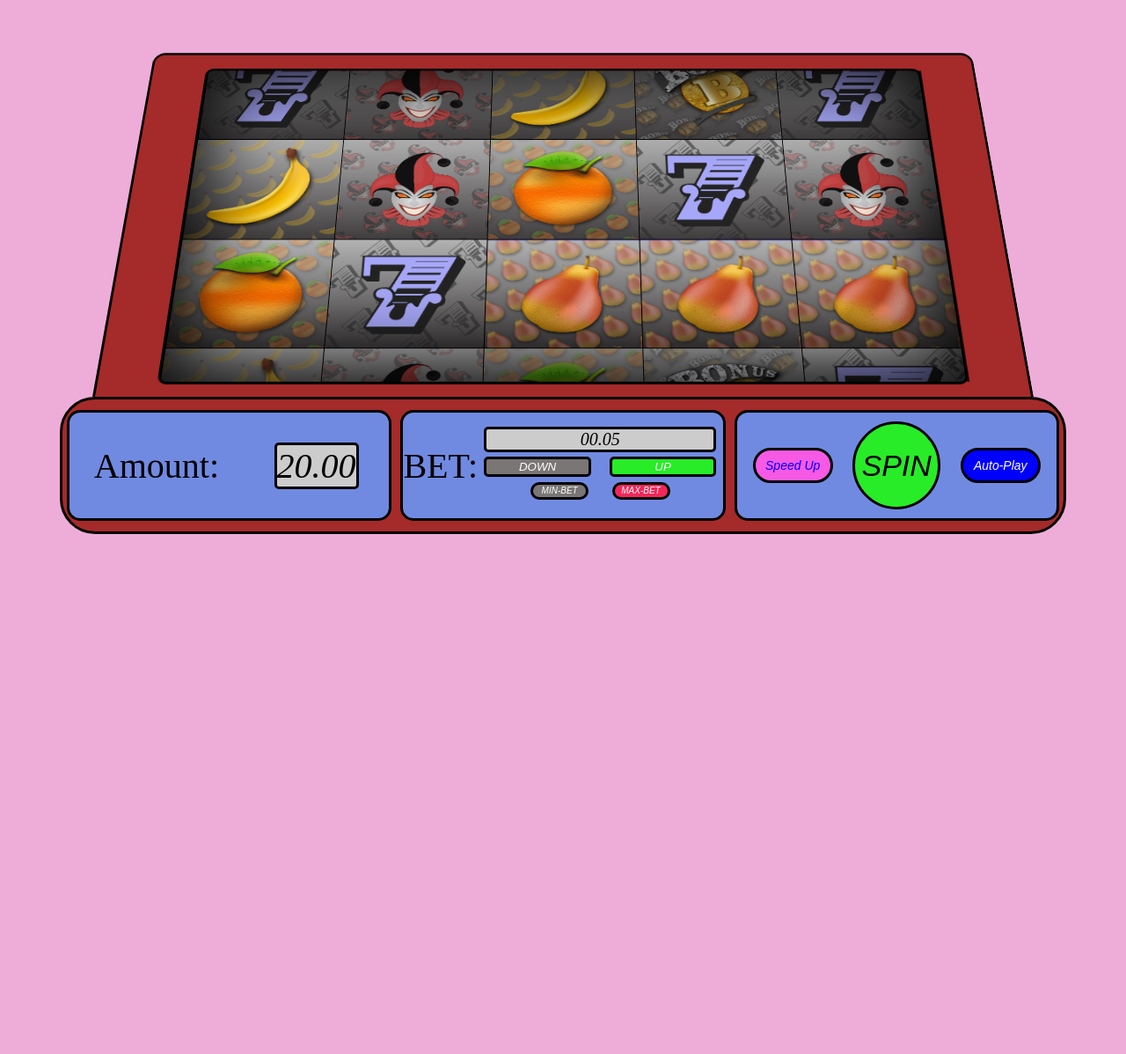
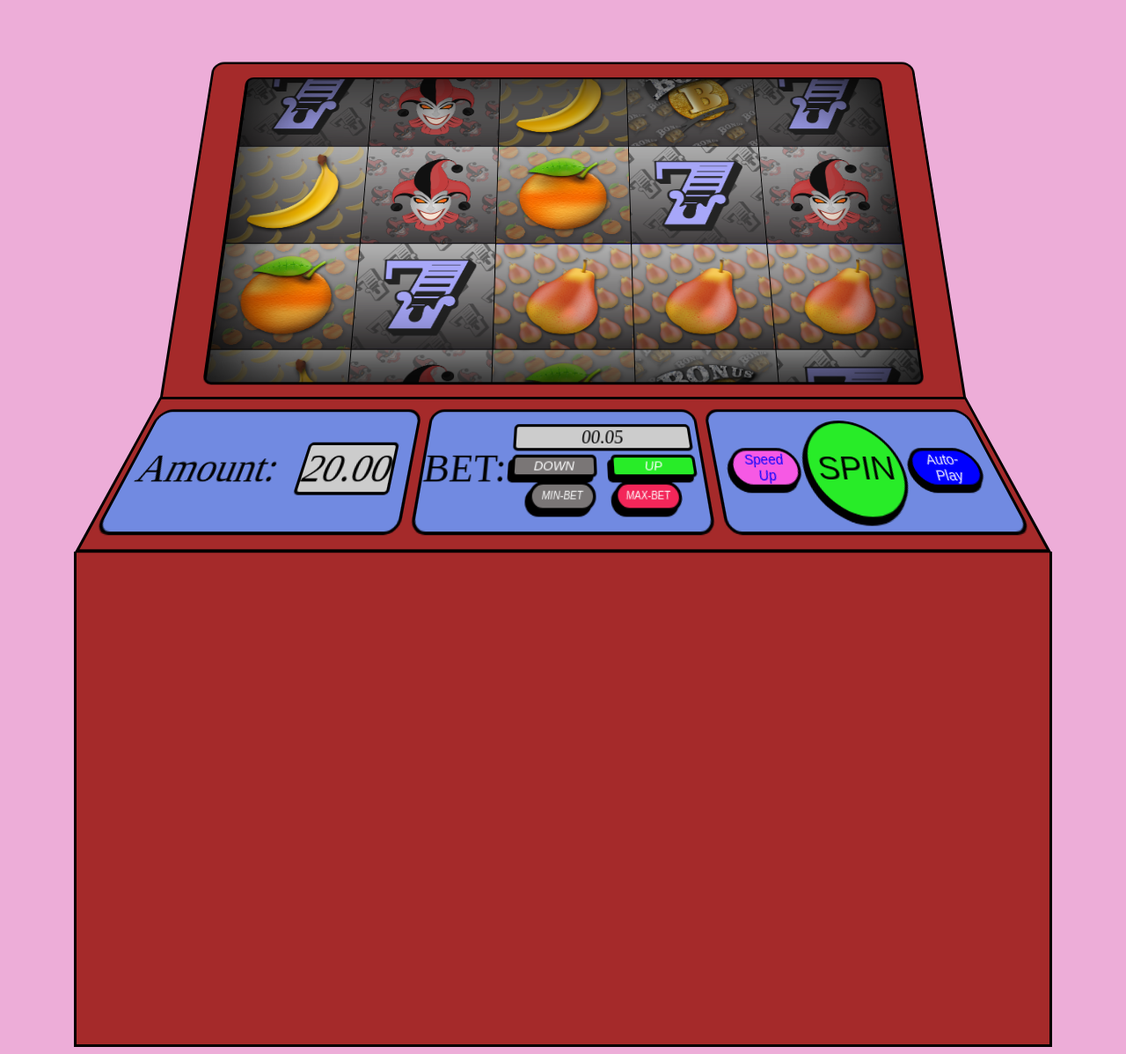
Before and after one commit to MartinPavlinovNikolov/slot-mashine, a PHP site: page / in a window 1280 px wide. Shown: the whole page at 88% size. Before the commit the page ends 607 px from the top, so only its background shows below. Run offline with PHP 8.4, Linux system fonts and the light colour scheme.

Commit message:
make game more real-like looking mashine

```diff
--- a/css/main.css
+++ b/css/main.css
@@ -6,12 +6,40 @@ body {
 button, p {
   font-style: italic;
 }
+button {
+  box-shadow: -4px 5px 0 0 black;
+  transition: all ease-in-out 100ms;
+}
 
 #main-container {
   margin: 0 auto;
-  width: 90%;
+  width: 80%;
   perspective: 1000px;
   transform-style: preserve-3d;
+}
+
+#control-pult {
+  position: relative;
+  transform: perspective(800px) rotateX(30deg);
+  transform-origin: top;
+  display: flex;
+  align-items: center;
+  justify-content: space-around;
+  border: 3px solid black;
+  margin: 0 auto;
+  width: 90%;
+  height: 150px;
+  background-color: brown;
+}
+
+#corpus-front-cover {
+  background-color: brown;
+  width: 87.5%;
+  height: 70vh;
+  border-left: 3px solid black;
+  border-right: 3px solid black;
+  border-bottom: 3px solid black;
+  margin: 20px auto 0;
 }
 
 #slot-mashine, #screen {
@@ -30,7 +58,8 @@ button, p {
 
 #slot-mashine {
   border-radius: 15px 15px 0 0;
-  padding: 20px;
+  padding-top: 20px;
+  padding-bottom: 20px;
   background-color: brown;
   transform: rotateX(20deg);
   transform-origin: bottom;
@@ -43,7 +72,7 @@ button, p {
 
 #blur{
   position: absolute;
-  width: 87%;
+  width: 90%;
   height: 400px;
   box-shadow: inset 0 0 99px 13px black;
   z-index: 99999;
@@ -224,18 +253,6 @@ img {
   height: 100%;
 }
 
-#control-pult {
-  display: flex;
-  align-items: center;
-  justify-content: space-around;
-  border: 3px solid black;
-  border-radius: 40px;
-  margin: 0 auto;
-  width: 90%;
-  height: 150px;
-  background-color: brown;
-}
-
 #amount-container, #bet-container, #spin-container {
   width: 80%;
   height: 80%;
@@ -281,16 +298,16 @@ label {
   border: 3px solid black;
   border-radius: 20px;
   display: block;
-  width: 25%;
-  height: 20px;
+  width: 35%;
+  height: 28px;
   font-size: 10px;
   color: white;
 }
 #max-bet{
-  margin: 2% 20% 2% 5%;
+  margin: 2% 10% 2% 5%;
 }
 #min-bet{
-  margin: 2% 5% 2% 20%;
+  margin: 2% 5% 2% 10%;
 }
 
 #speed {
--- a/index.php
+++ b/index.php
@@ -33,8 +33,6 @@
                 </ul>
             </div><!-- screen END -->
         </div><!-- slot-mashine corpus END -->
-    </div><!--main-container END-->
-
         <div id="control-pult"><!--control-pult START-->
 
             <div id="amount-container">
@@ -63,6 +61,10 @@
 
         </div><!--control-pult END-->
 
+
+    </div><!--main-container END-->
+    <div id="corpus-front-cover"></div>
+
     <script src="scripts/jQuery.js"></script>
     <script src="scripts/Config.js"></script>
     <script src="scripts/Buttons.js"></script>
--- a/scripts/Buttons.js
+++ b/scripts/Buttons.js
@@ -36,11 +36,25 @@ var SlotMashine = SlotMashine || {};
 
   function wasCliked(element){
 
+    module.buttons[element].css({
+      "transform": "translateX(-4px) translateY(5px)",
+      "box-shadow": "0 0 0 0 black"
+    });
+
     if(module.buttons[element].hasClass('active')){
       module.buttons[element].addClass('click');
       setTimeout(() => {
-        module.buttons[element].removeClass('click')}, module.config.options().timeControll.animateOnButtonClick);
-      }
+        module.buttons[element].removeClass('click')
+      }, module.config.options().timeControll.animateOnButtonClick);
+    }
+
+    setTimeout(() => {
+      module.buttons[element].css({
+        "transform": "translateX(0) translateY(0)",
+        "box-shadow": "-4px 5px 0 0 black"
+      });
+    }, 100);
+
     return this;
   }
 
```
Lines whose indentation alone changed are shown as unchanged.
